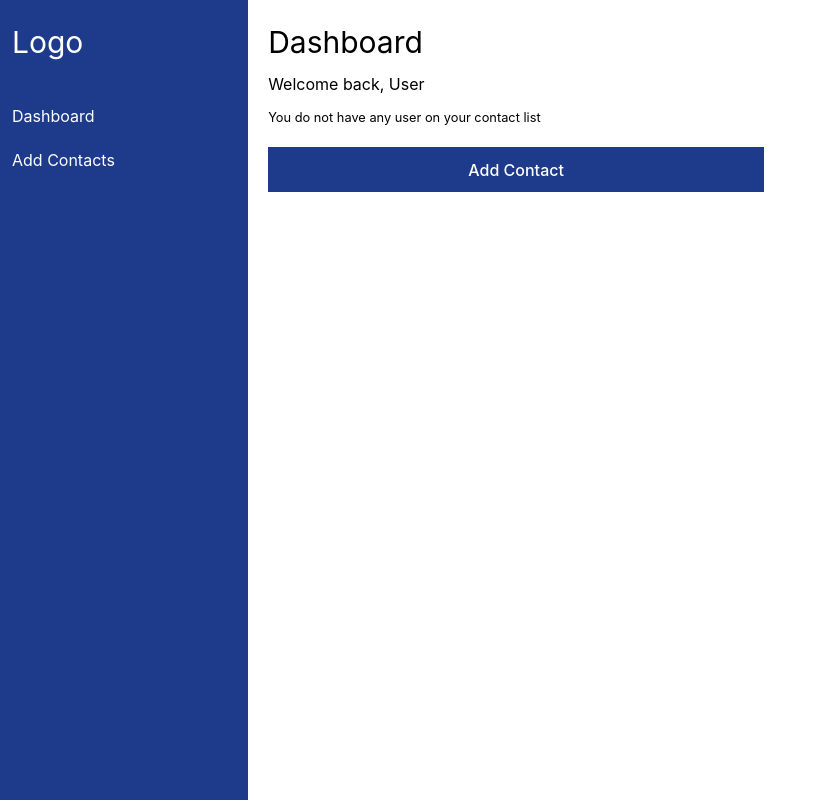
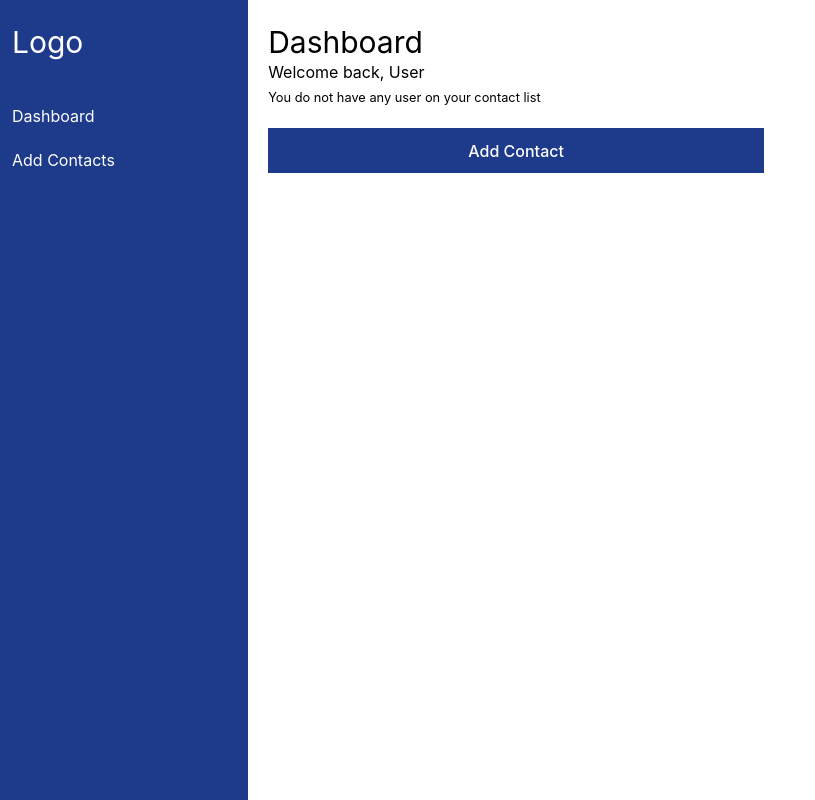
Before and after one commit to Fahyvor/fe, a React (Vite) app: page / in a window 1280 px wide. Shown: the whole page, without its empty margins (0-815 px from the left). Built offline with nearby package versions, Linux system fonts and the light colour scheme.

Commit message:
Responsiveness

```diff
--- a/src/Components/Dashboard/Dashboard.tsx
+++ b/src/Components/Dashboard/Dashboard.tsx
@@ -28,7 +28,7 @@ const Dashboard: React.FC = () => {
     <div className='flex w-screen bg-white color-black text-black
     h-screen'>
       <div className='menu bg-blue-900 pt-6 w-1/5 text-white px-3
-      max-sm:abolute max-sm:inset-y-0'>
+      max-sm:abolute max-sm:inset-y-0 max-sm:collapse'>
         <h3 className='text-3xl pb-4'>Logo</h3>
 
         <div className='dashboard mt-7' onClick={showDashboard}>
@@ -39,8 +39,9 @@ const Dashboard: React.FC = () => {
         </div>
       </div>
 
-      { dashboard ? (<div className='menu-display pt-6  w-5/6 px-5 flex flex-col gap-5'>
-        <div className='dashboard-display flex flex-col gap-3'>
+      { dashboard ? (<div className='menu-display pt-6  w-5/6 px-5 flex
+      max-sm:w-screen flex-col gap-5'>
+        <div className={`dashboard-display flex flex-col gap-3 ${dashboard ? '' : 'hidden'} md:block`}>
           <h2 className='text-3xl'>Dashboard</h2>
           <p>Welcome back, User</p>
 
@@ -62,63 +63,3 @@ const Dashboard: React.FC = () => {
 };
 
 export default Dashboard;
-
-// import React, { useState } from 'react';
-// import { Link } from 'react-router-dom';
-
-// const Dashboard: React.FC = () => {
-//   const [contacts, setContacts] = useState<Contact[]>([]);
-//   const [name, setName] = useState('');
-//   const [phoneNumber, setPhoneNumber] = useState('');
-//   const [email, setEmail] = useState('');
-//   const [address, setAddress] = useState('');
-//   const [longitude, setLongitude] = useState(0);
-//   const [latitude, setLatitude] = useState(0);
-
-
-//   return (
-//     <div className='flex gap-5 w-screen pt-5 bg-white color-black text-black
-//     h-screen'>
-//       <div className='flex flex-col'>
-//         <h2 className='text-center text-3xl font-bold'>Dashboard</h2>
-//         <div className='add-contact flex justify-end px-5'>
-//           <Link to='/contact' className='bg-black text-white
-//           rounded-full p-3'>Add Contact</Link>
-//         </div>
-//         <table >
-//           <thead>
-//             <tr className='flex w-screen mt-5 gap-1 justify-between
-//             max-sm:gap-6 max-sm:flex-col px-8'>
-//               <th className='bg-slate-100 p-2 w-1/6
-//               max-sm:w-1/3'>Name</th>
-//               <th className='bg-slate-100 p-2 w-1/6
-//               max-sm:w-1/3'>Phone Number</th>
-//               <th className='bg-slate-100 p-2 w-1/6
-//               max-sm:w-1/3'>Email</th>
-//               <th className='bg-slate-100 p-2 w-1/6
-//               max-sm:w-1/3'>Address</th>
-//               <th className='bg-slate-100 p-2 w-1/6
-//               max-sm:w-1/3'>Longitude</th>
-//               <th className='bg-slate-100 p-2 w-1/6
-//               max-sm:w-1/3'>Latitude</th>
-//             </tr>
-//           </thead>
-//           <tbody>
-//             {contacts.map((contact, index) => (
-//               <tr key={index}>
-//                 <td>{contact.name}</td>
-//                 <td>{contact.phoneNumber}</td>
-//                 <td>{contact.email}</td>
-//                 <td>{contact.addresses[0]?.street}</td>
-//                 <td>{contact.longitude}</td>
-//                 <td>{contact.latitude}</td>
-//               </tr>
-//             ))}
-//           </tbody>
-//         </table>
-//       </div>
-//     </div>
-//   );
-// };
-
-// export default Dashboard;
```
